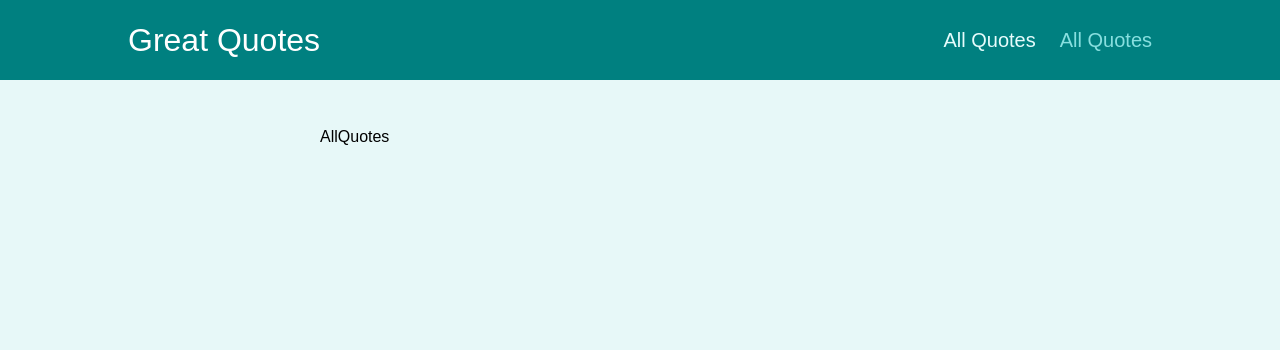
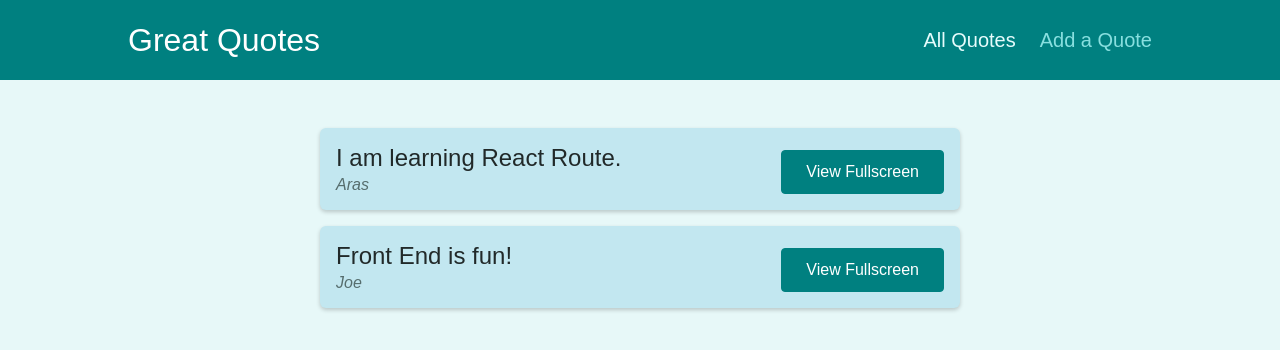
Before and after one commit to codecygen/067-React-Router-Practice-Project, a React (Create React App) app: page /quotes in a window 1280 px wide. Shown: the top 350 px of the page. Built offline with nearby package versions, Linux system fonts and the light colour scheme.

Commit message:
add quite page added

```diff
--- a/src/components/layout/MainNavigation.js
+++ b/src/components/layout/MainNavigation.js
@@ -17,7 +17,7 @@ const MainNavigation = () => {
 
                     <li>
                         <NavLink activeClassName={classes.active} to="/new-quote">
-                            All Quotes
+                            Add a Quote
                         </NavLink>
                     </li>
                 </ul>
--- a/src/pages/AllQuotes.js
+++ b/src/pages/AllQuotes.js
@@ -1,8 +1,15 @@
 import React from 'react';
+
+import QuoteList from '../components/quotes/QuoteList';
+
+const DUMMY_QUOTES = [
+  {id: 'q1', author: 'Aras', text: 'I am learning React Route.'},
+  {id: 'q2', author: 'Joe', text: 'Front End is fun!'},
+];
 
 const AllQuotes = () => {
   return (
-    <div>AllQuotes</div>
+    <QuoteList quotes={DUMMY_QUOTES} />
   );
 };
 
--- a/src/pages/NewQuote.js
+++ b/src/pages/NewQuote.js
@@ -1,8 +1,13 @@
 import React from 'react';
+import QuoteForm from '../components/quotes/QuoteForm';
 
 const NewQuote = () => {
+  const addQuoteHandler = quoteData => {
+    console.log(quoteData);
+  };
+
   return (
-    <div>NewQuote</div>
+    <QuoteForm onAddQuote={addQuoteHandler} />
   );
 };
 
```
Also changed, not shown: src/components/ui/Card.js (renamed from src/components/UI/Card.js), src/components/ui/Card.module.css (renamed from src/components/UI/Card.module.css), src/components/ui/LoadingSpinner.js (renamed from src/components/UI/LoadingSpinner.js), src/components/ui/LoadingSpinner.module.css (renamed from src/components/UI/LoadingSpinner.module.css), 1 other file (tests, documents, lock files or other folders).
